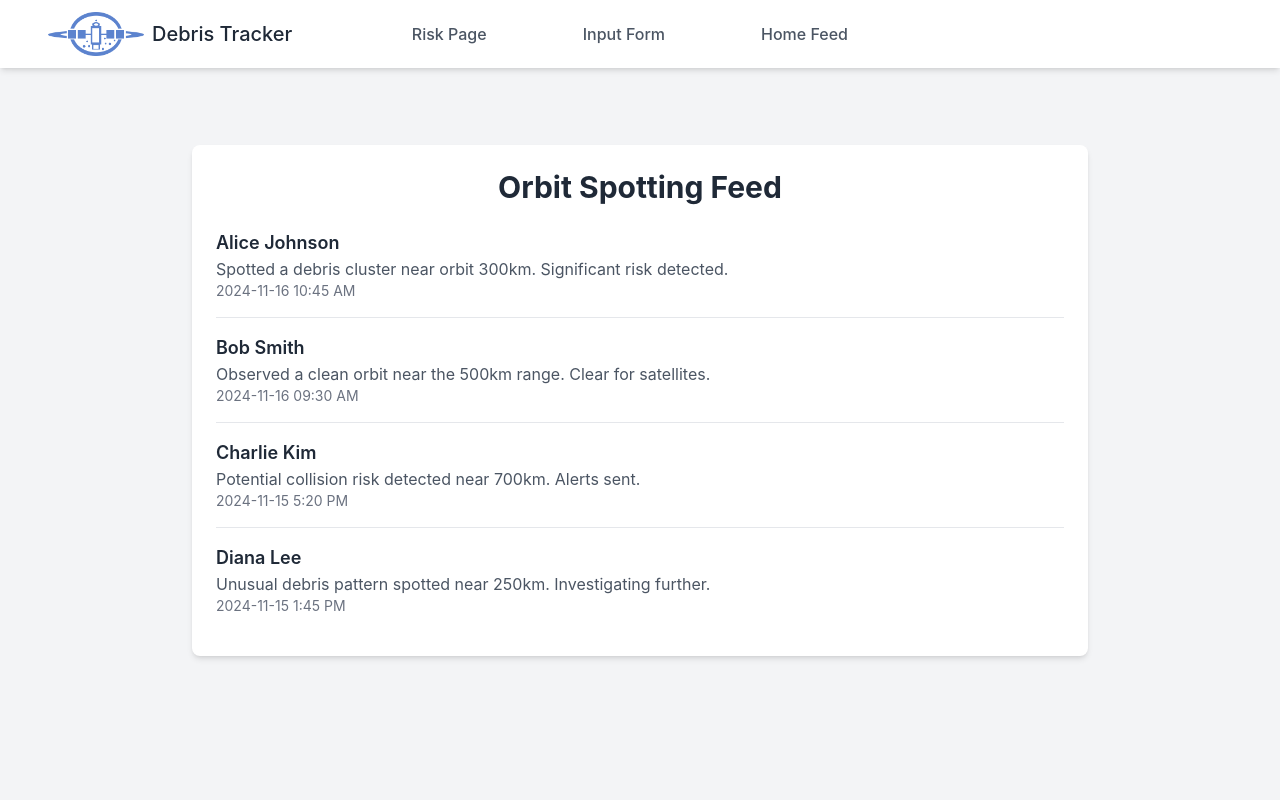
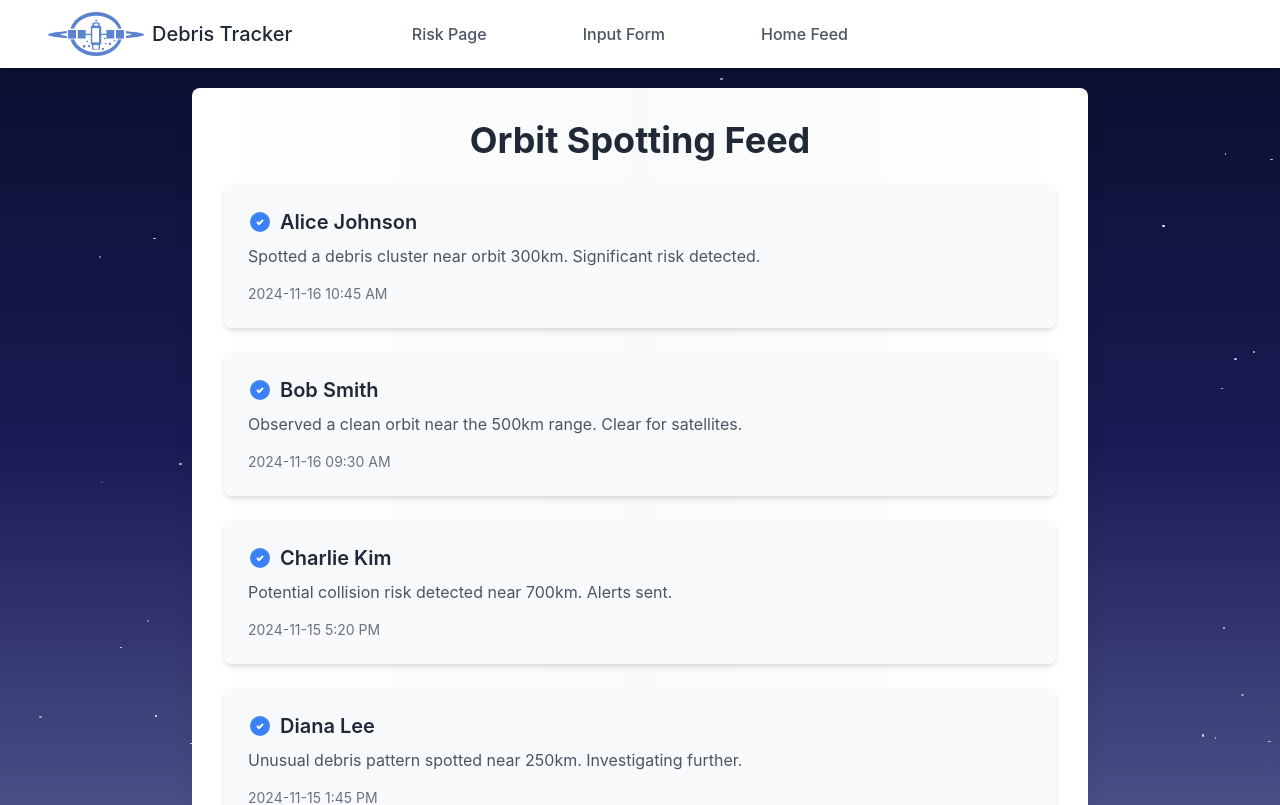
Before and after one commit to Jynxae/JSCHack, a React (Vite) app in the folder debris-tracker/: page /home-feed in a window 1280 px wide. Shown: the top 805 px of the page. Built offline with nearby package versions, Linux system fonts and the light colour scheme.

Commit message:
Redesigned HomeFeed.jsx

```diff
--- a/debris-tracker/src/pages/HomeFeed.jsx
+++ b/debris-tracker/src/pages/HomeFeed.jsx
@@ -1,6 +1,5 @@
 import React from "react";
 
-// Dummy data for feed posts
 const feedData = [
   {
     id: 1,
@@ -33,24 +32,63 @@ const feedData = [
 
 function HomeFeed() {
   return (
-    <div className="min-h-screen w-screen bg-gray-100 flex items-center justify-center p-6">
-      <div className="max-w-4xl w-full bg-white shadow-md rounded-lg justify-center p-6">
-        <h1 className="text-3xl font-bold text-gray-800 mb-6 text-center">
+    <div
+      className="min-h-screen w-screen text-white relative overflow-hidden"
+      style={{
+        background: "linear-gradient(to bottom, #070F2B, #1B1A55, #535C91)",
+      }}
+    >
+      <div className="fixed inset-0 overflow-hidden pointer-events-none">
+        {[...Array(200)].map((_, i) => (
+          <div
+            key={i}
+            className="absolute bg-white rounded-full animate-twinkle"
+            style={{
+              width: `${Math.random() * 2 + 1}px`,
+              height: `${Math.random() * 2 + 1}px`,
+              top: `${Math.random() * 300}vh`,
+              left: `${Math.random() * 100}vw`,
+              animationDelay: `${Math.random() * 3}s`,
+              opacity: `${Math.random() * 0.7 + 0.3}`,
+            }}
+          ></div>
+        ))}
+      </div>
+
+      <div className="flex items-center justify-center p-6 relative z-10 mt-16">
+        <div
+          className="max-w-4xl w-full bg-gradient-to-r from-white via-gray-50 to-white bg-opacity-90 shadow-xl rounded-lg p-8 animate-fadeIn"
+          style={{ animation: "fadeIn 1s ease-in" }}
+        >
+          <h1 className="text-4xl font-bold text-gray-800 mb-6 text-center">
             Orbit Spotting Feed
           </h1>
-        <div className="space-y-4">
+          <div className="space-y-6">
             {feedData.map((post) => (
               <div
                 key={post.id}
-              className="border-b border-gray-200 pb-4 last:border-none"
+                className="bg-gray-50 p-6 rounded-lg shadow-md hover:shadow-lg transition-shadow transform hover:scale-105"
               >
-              <h2 className="text-lg font-semibold text-gray-800">
+                <h2 className="text-xl font-semibold text-gray-800 flex items-center">
+                  <svg
+                    className="w-6 h-6 text-blue-500 mr-2"
+                    fill="currentColor"
+                    viewBox="0 0 24 24"
+                  >
+                    <circle cx="12" cy="12" r="10" stroke="none"></circle>
+                    <path
+                      d="M9 12l2 2l4-4"
+                      stroke="white"
+                      strokeWidth="2"
+                    ></path>
+                  </svg>
                   {post.name}
                 </h2>
-              <p className="text-gray-600">{post.content}</p>
-              <p className="text-sm text-gray-500">{post.timestamp}</p>
+                <p className="text-gray-600 mt-2">{post.content}</p>
+                <p className="text-sm text-gray-500 mt-4">{post.timestamp}</p>
               </div>
             ))}
+          </div>
         </div>
       </div>
     </div>
```
Lines whose indentation alone changed are shown as unchanged.
